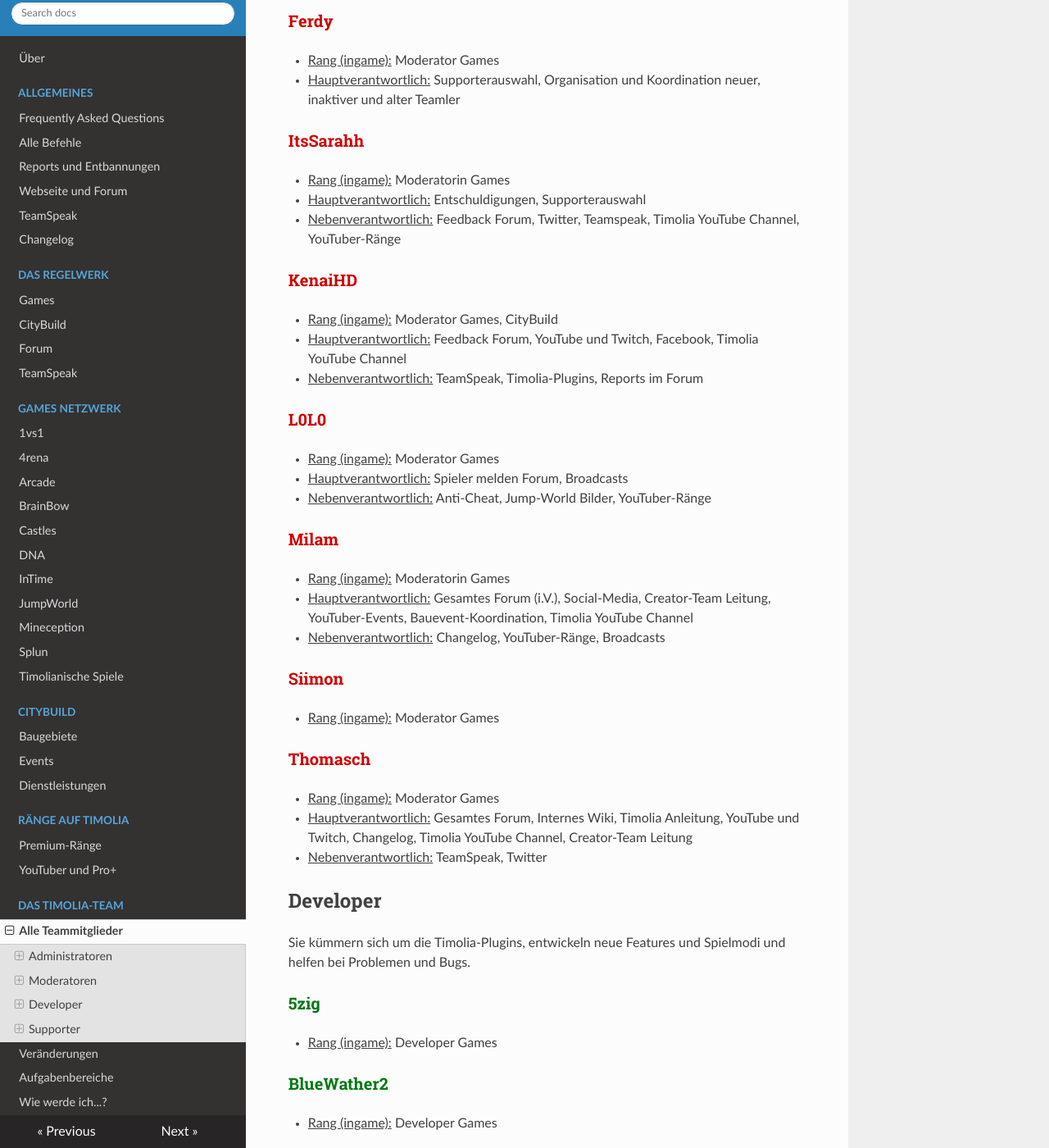
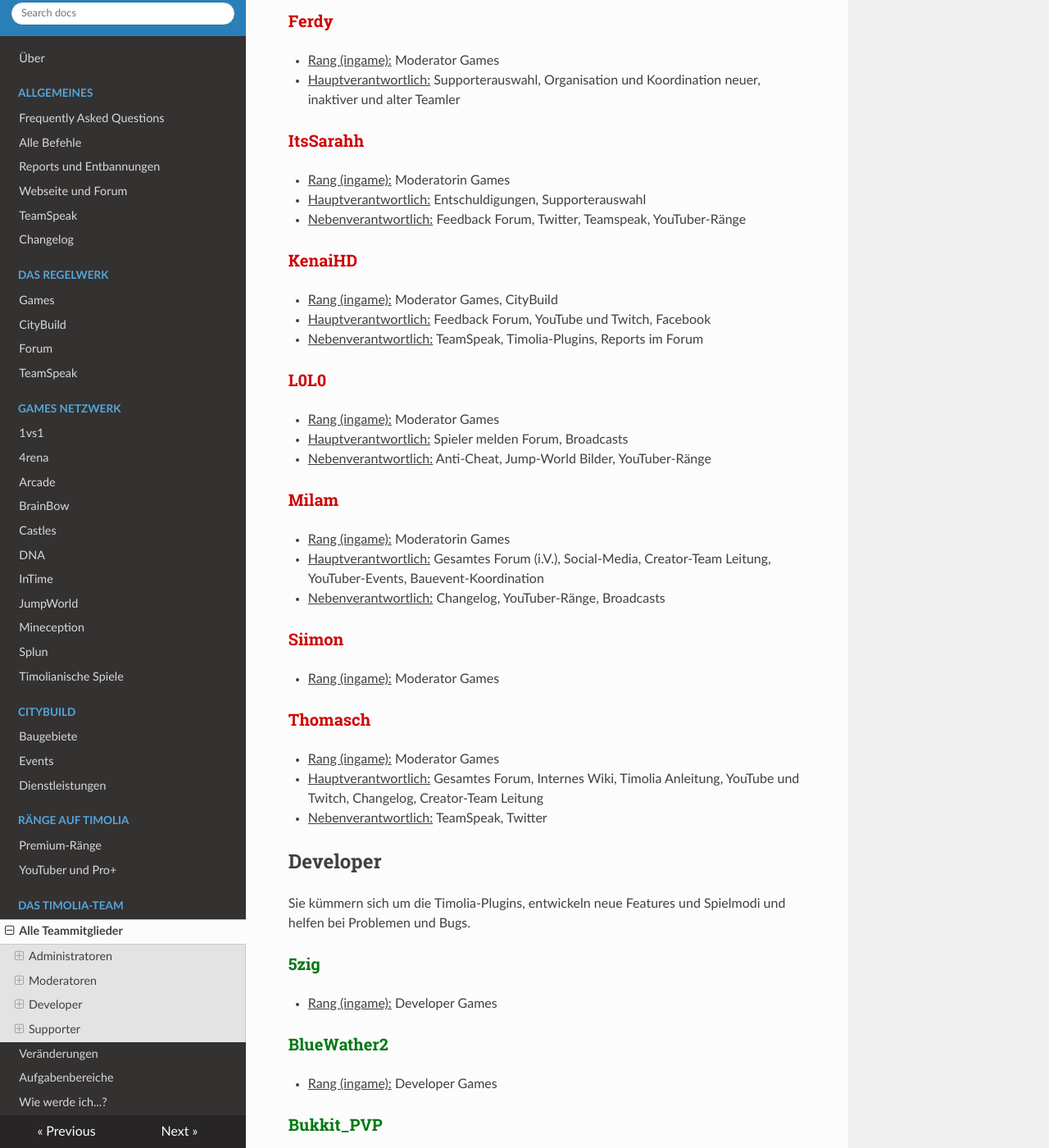
Before and after one commit to TimoliaDE/HowTo, an MkDocs documentation site: the page built from docs/team/members.md, in a window 1280 px wide and 1400 px high, scrolled down 1352 px. Shown: the whole window at 82% size. Built offline with MkDocs 1.6.1, drawn with Linux system fonts in a browser that asks for light colours; nearby versions of some CDN libraries; old or Windows-style settings are respelled for this version of MkDocs; some of the changed text lies outside the part shown.

```diff
--- a/docs/team/members.md
+++ b/docs/team/members.md
@@ -45,11 +45,11 @@ Moderatoren kümmern sich um das reibungslose Spielererlebnis der verschiedenen
 ###<strong><span style="color:#CF0101">ItsSarahh</span></strong>
 - <u>Rang (ingame):</u> Moderatorin Games
 - <u>Hauptverantwortlich:</u> Entschuldigungen, Supporterauswahl
-- <u>Nebenverantwortlich:</u> Feedback Forum, Twitter, Teamspeak, Timolia YouTube Channel, YouTuber-Ränge
+- <u>Nebenverantwortlich:</u> Feedback Forum, Twitter, Teamspeak, YouTuber-Ränge
 
 ###<strong><span style="color:#CF0101">KenaiHD</span></strong>
 - <u>Rang (ingame):</u> Moderator Games, CityBuild
-- <u>Hauptverantwortlich:</u> Feedback Forum, YouTube und Twitch, Facebook, Timolia YouTube Channel
+- <u>Hauptverantwortlich:</u> Feedback Forum, YouTube und Twitch, Facebook
 - <u>Nebenverantwortlich:</u> TeamSpeak, Timolia-Plugins, Reports im Forum
 
 ###<strong><span style="color:#CF0101">L0L0</span></strong>
@@ -59,7 +59,7 @@ Moderatoren kümmern sich um das reibungslose Spielererlebnis der verschiedenen
 
 ###<strong><span style="color:#CF0101">Milam</span></strong>
 - <u>Rang (ingame):</u> Moderatorin Games
-- <u>Hauptverantwortlich:</u> Gesamtes Forum (i.V.), Social-Media, Creator-Team Leitung, YouTuber-Events, Bauevent-Koordination, Timolia YouTube Channel
+- <u>Hauptverantwortlich:</u> Gesamtes Forum (i.V.), Social-Media, Creator-Team Leitung, YouTuber-Events, Bauevent-Koordination
 - <u>Nebenverantwortlich:</u> Changelog, YouTuber-Ränge, Broadcasts
 
 ###<strong><span style="color:#CF0101">Siimon</span></strong>
@@ -67,7 +67,7 @@ Moderatoren kümmern sich um das reibungslose Spielererlebnis der verschiedenen
 
 ###<strong><span style="color:#CF0101">Thomasch</span></strong>
 - <u>Rang (ingame):</u> Moderator Games
-- <u>Hauptverantwortlich:</u> Gesamtes Forum, Internes Wiki, Timolia Anleitung, YouTube und Twitch, Changelog, Timolia YouTube Channel, Creator-Team Leitung
+- <u>Hauptverantwortlich:</u> Gesamtes Forum, Internes Wiki, Timolia Anleitung, YouTube und Twitch, Changelog, Creator-Team Leitung
 - <u>Nebenverantwortlich:</u> TeamSpeak, Twitter
 
 ## Developer
@@ -159,7 +159,7 @@ Sie stehen für alle grundlegenden Fragen und Reports zur Verfügung und sind di
 ### <strong><span style="color:#E4D100">Juliaan</span></strong>
 - <u>Rang (ingame):</u> Supporter Games
 - <u>Hauptverantwortlich:</u> Feedback Forum, Off-Topic Forum, Vorstellungen Forum
-- <u>Nebenverantwortlich:</u> Entschuldigungen, Spieler melden Forum, Twitter, Changelog, Timolia YouTube Channel
+- <u>Nebenverantwortlich:</u> Entschuldigungen, Spieler melden Forum, Twitter, Changelog
 
 ### <strong><span style="color:#E4D100">Julian_999999999</span></strong>
 - <u>Rang (ingame):</u> Supporter Games
@@ -185,7 +185,6 @@ Sie stehen für alle grundlegenden Fragen und Reports zur Verfügung und sind di
 
 ### <strong><span style="color:#E4D100">Percyfan55</span></strong>
 - <u>Rang (ingame):</u> Supporter Games
-- <u>Nebenverantwortlich:</u> Timolia YouTube Channel
 
 ### <strong><span style="color:#E4D100">Pixtopiane</span></strong>
 - <u>Rang (ingame):</u> Supporterin Games
@@ -225,7 +224,7 @@ Sie stehen für alle grundlegenden Fragen und Reports zur Verfügung und sind di
 ###<strong><span style="color:#E4D100">Tiem</span></strong>
 - <u>Rang (ingame):</u> Supporter Games
 - <u>Hauptverantwortlich:</u> Entschuldigungen, Anregungen und Vorschläge
-- <u>Nebenverantwortlich:</u> Map-Einsendungen, Timolia YouTube Channel
+- <u>Nebenverantwortlich:</u> Map-Einsendungen
 
 ### <strong><span style="color:#E4D100">TobCrafterDE</span></strong>
 - <u>Rang (ingame):</u> Supporter Games
@@ -240,7 +239,7 @@ Sie stehen für alle grundlegenden Fragen und Reports zur Verfügung und sind di
 
 ### <strong><span style="color:#E4D100">trojesatar</span></strong>
 - <u>Rang (ingame):</u> Supporter Games
-- <u>Nebenverantwortlich:</u> Changelog, Entschuldigungen, Timolia YouTube Channel
+- <u>Nebenverantwortlich:</u> Changelog, Entschuldigungen
 
 ### <strong><span style="color:#E4D100">xH3lix</span></strong>
 - <u>Rang (ingame):</u> Supporter Games
@@ -250,7 +249,7 @@ Sie stehen für alle grundlegenden Fragen und Reports zur Verfügung und sind di
 
 ### <strong><span style="color:#E4D100">xMaudodo</span></strong>
 - <u>Rang (ingame):</u> Supporter Games
-- <u>Nebenverantwortlich:</u> Anregungen und Vorschläge, Feedback Forum, Timolia YouTube Channel
+- <u>Nebenverantwortlich:</u> Anregungen und Vorschläge, Feedback Forum
 
 
 # 2 - CityBuild-Team
@@ -335,7 +334,7 @@ Sie stehen für alle grundlegenden Fragen und Tickets zur Verfügung und sind di
 
 ###<strong><span style="color:#E4D100">Caaro</span></strong>
 - <u>Rang (ingame):</u> Supporterin CityBuild
-- <u>Nebenverantwortlich:</u> CityBuild Forum, Fragen und Antworten Forum, Timolia YouTube Channel
+- <u>Nebenverantwortlich:</u> CityBuild Forum, Fragen und Antworten Forum
 
 ###<strong><span style="color:#E4D100">MCelements0815</span></strong>
 - <u>Rang (ingame):</u> Supporter CityBuild,
@@ -444,12 +443,10 @@ Creator sind für kreative Arbeiten, wie Texte, Bilder und Grafiken zuständig u
 ### <strong><span style="color:#007812">Kritzelkiste</span></strong>
 - <u>Rang (ingame):</u> Creator
 - <u>Hauptverantwortlich:</u> Zeichnungen und Entwürfe
-- <u>Nebenverantwortlich:</u> Timolia YouTube Channel
 
 ### <strong><span style="color:#007812">nek0chi</span></strong>
 - <u>Rang (ingame):</u> Creator
 - <u>Hauptverantwortlich:</u> Zeichnungen und Entwürfe
-- <u>Nebenverantwortlich:</u> Timolia YouTube Channel
 
 ### <strong><span style="color:#007812">MyLadyJane</span></strong>
 - <u>Rang (ingame):</u> Creator
@@ -457,4 +454,3 @@ Creator sind für kreative Arbeiten, wie Texte, Bilder und Grafiken zuständig u
 
 ### <strong><span style="color:#007812">Tollmolia</span></strong>
 - <u>Rang (ingame):</u> Creator
-- <u>Nebenverantwortlich:</u> Timolia YouTube Channel
```
Also changed, not shown: docs/team/responsibilities.md (+23 -23 lines).
